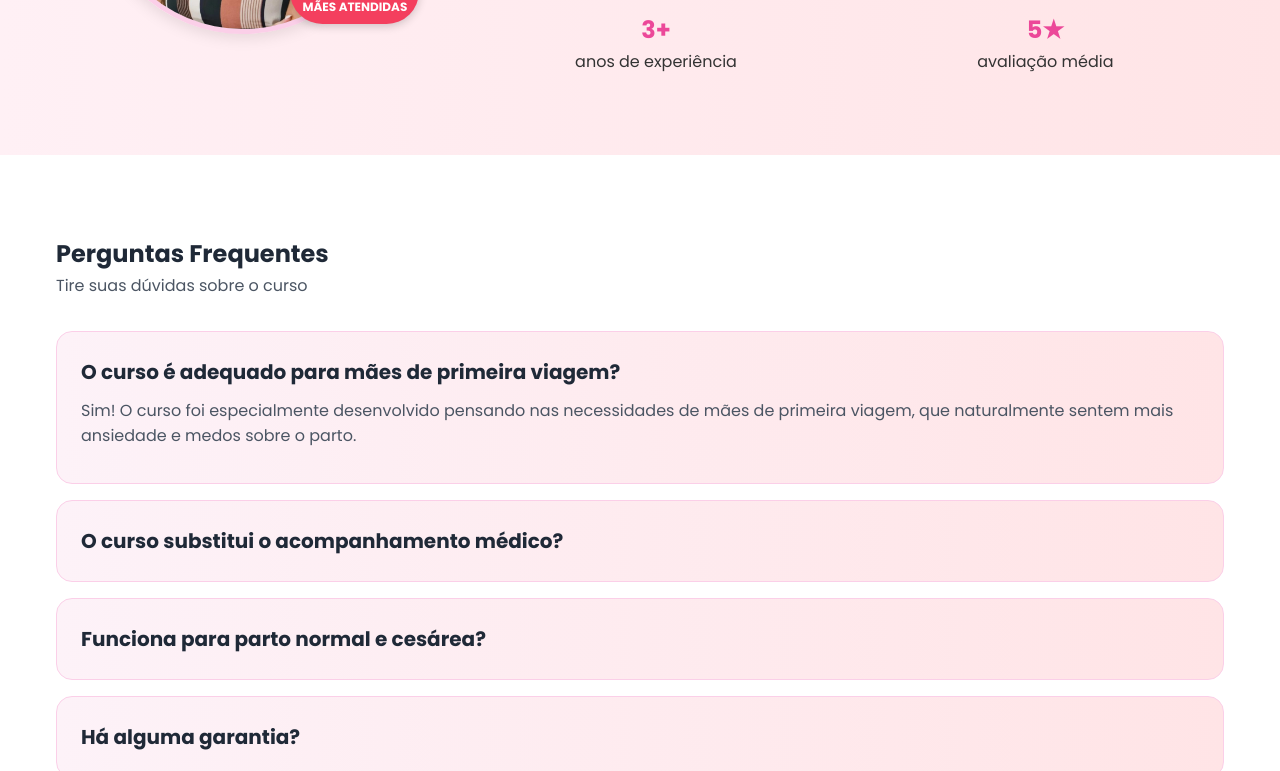
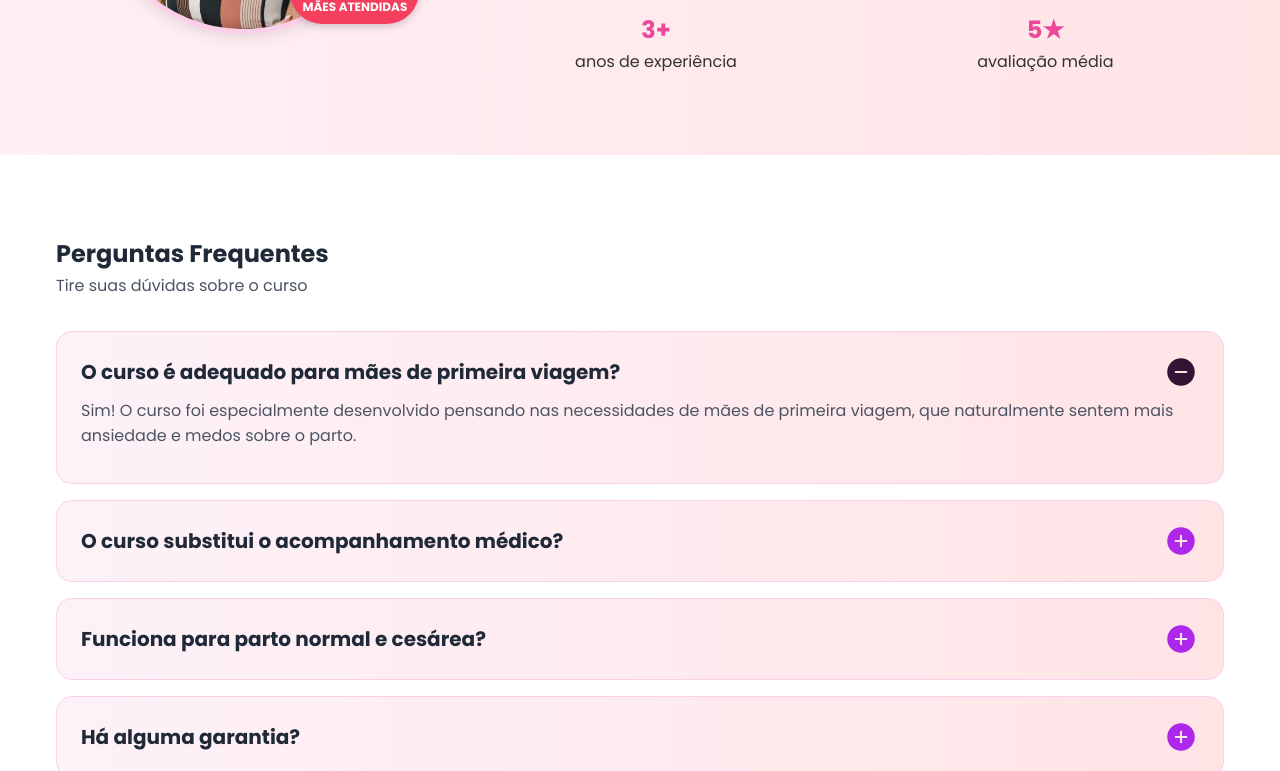
Before and after one commit to pcidro/semMedoDoParto, a plain HTML site: page index.html in a window 1280 px wide. Both pictures are taken after a click on the element "O curso é adequado para mães de primeira viagem?". Shown: the part 3733-4504 px from the top of the page. Drawn offline with Linux system fonts and the light colour scheme.

Commit message:
accordion list imgs

```diff
--- a/style/style.css
+++ b/style/style.css
@@ -460,7 +460,7 @@ p {
 
 .faq-item h4::after {
   content: "";
-  background-image: url("img/icon-plus.svg");
+  background-image: url("/img/icon-plus.svg");
   background-repeat: no-repeat;
   background-size: contain;
   width: 35px;
@@ -472,7 +472,7 @@ p {
 }
 
 .faq-item h4.ativo::after {
-  background-image: url("img/icon-minus.svg");
+  background-image: url("/img/icon-minus.svg");
 }
 
 .resposta {
```
